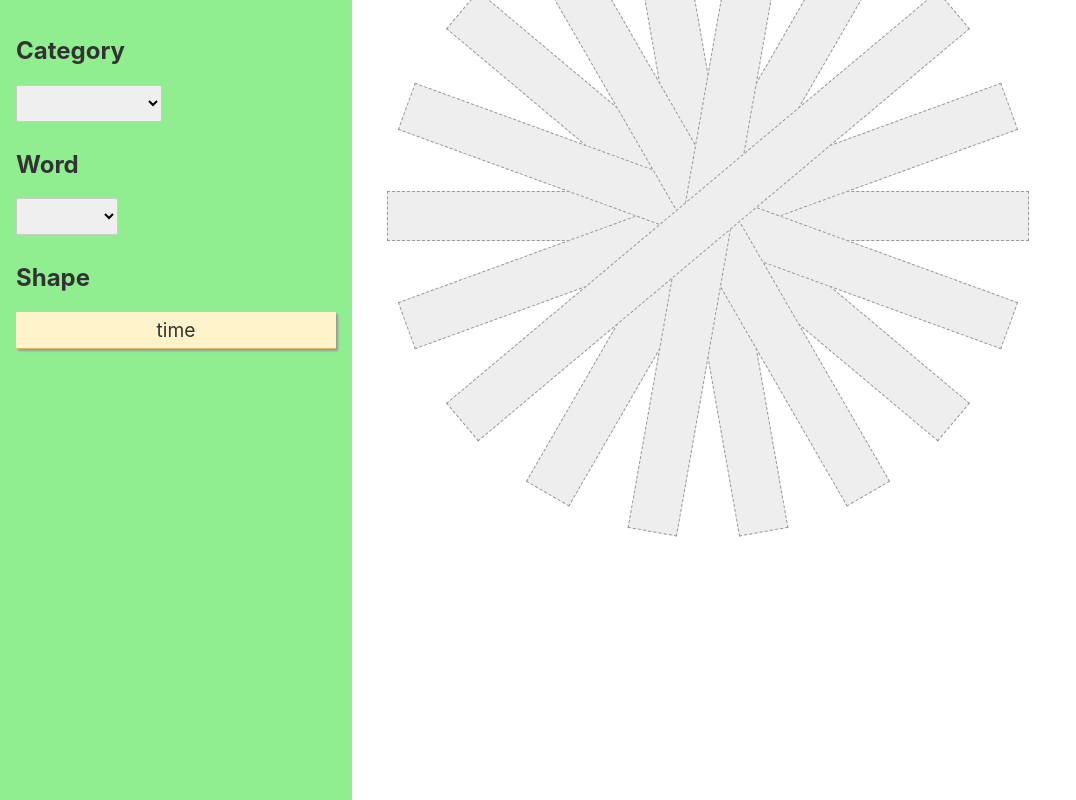
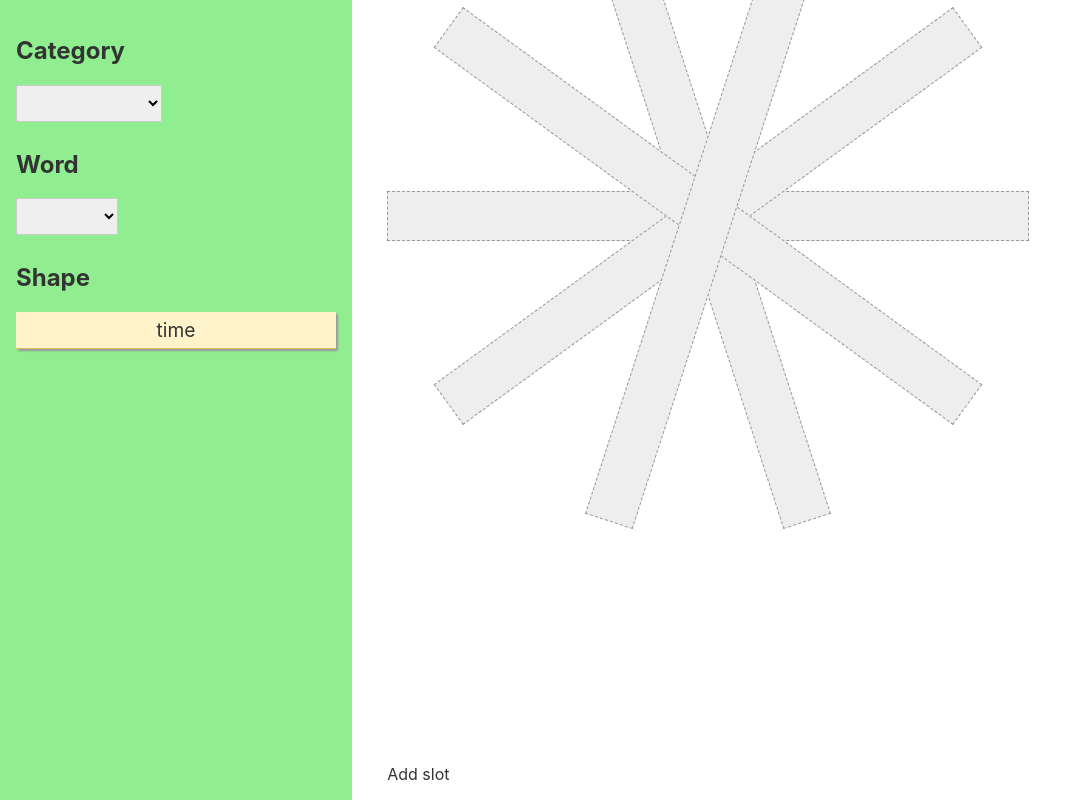
Before and after one commit to Razpudding/ritual-design, a Svelte app: page / in a window 1280 px wide. Shown: the whole page, without its empty margins (0-1076 px from the left). Built offline with nearby package versions, Linux system fonts and the light colour scheme.

Commit message:
Add slot button added

```diff
--- a/src/App.svelte
+++ b/src/App.svelte
@@ -18,14 +18,15 @@
 	let shapes = [
 		{	type: 'rect', id: 0, slot: null, text:"" },
 	]
-	let slots = new Array(9)
+	$: slots = new Array(5)
 
 	let currentCategory = 0
 	let currentWord = ''
 	$: currentShapeText = currentWord == ''? currentCategory : currentWord
 	let status = 'Start dragging'
-	//;
-	$: newShapeNeeded = shapes[shapes.length -1].slot != null ? freshShape(): console.log("no clone needed")
+
+	//Reactive var that checks if a new shape is needed in the menu
+	$: newShapeNeeded = shapes[shapes.length -1].slot != null ? freshShape(): console.log("not needed")
 
 	//Create a fresh shape with the same text and type but a new id and slot
 	function freshShape(){
@@ -33,7 +34,6 @@
 		newShape.slot = null
 		newShape.id += 1
 		shapes = shapes.concat(newShape)
-		// shapes.push(...shapes[shapes.length -1])
 	}
 	function changeCategory(e){
 		console.log("changing cat to", e.detail.text)
@@ -95,6 +95,7 @@
 			</Slot>
 		{/each}
 	</div>
+	<div id="addSlotBtn" on:click="{e => {slots = slots.concat(0); console.log(slots)}}">Add slot</div>
 </section>
 
 <style>
@@ -126,4 +127,9 @@
 		font-weight: 100;
 		visibility: hidden;
 	}
+
+	#addSlotBtn {
+		position: absolute;
+  	bottom: 1em;
+	}
 </style>
```
